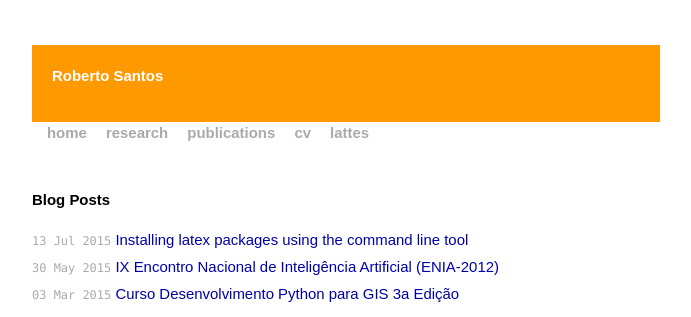
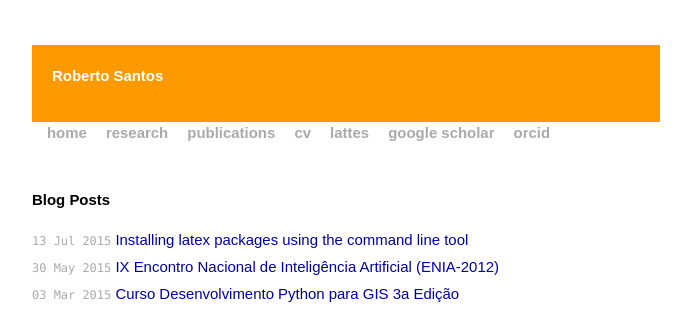
Before and after one commit to py5gol/py5gol.github.io, a Jekyll site: the page built from index.html, in a window 1280 px wide. Shown: the top 317 px of the page, without its empty margins (294-985 px from the left). Built offline with Jekyll 4.4.1, drawn with Linux system fonts in a browser that asks for light colours; Markdown is read by kramdown in place of the engine named in the settings.

Commit message:
Inclusao do link para google scholar e orcid

```diff
--- a/_layouts/default.html
+++ b/_layouts/default.html
@@ -25,6 +25,8 @@
             <a class="extra" href="/publications.html">publications</a>
             <a class="extra" href="/cv.html">cv</a>
             <a class="extra" href="http://lattes.cnpq.br/1161222329597802" target="_blank">lattes</a>
+            <a class="extra" href="https://scholar.google.com/citations?user=BJOBZIUAAAAJ" target="_blank">google scholar</a>
+            <a class="extra" href="https://orcid.org/0000-0003-1333-2605" target="_blank">orcid</a>
           </div>
 
           <br/>
```
